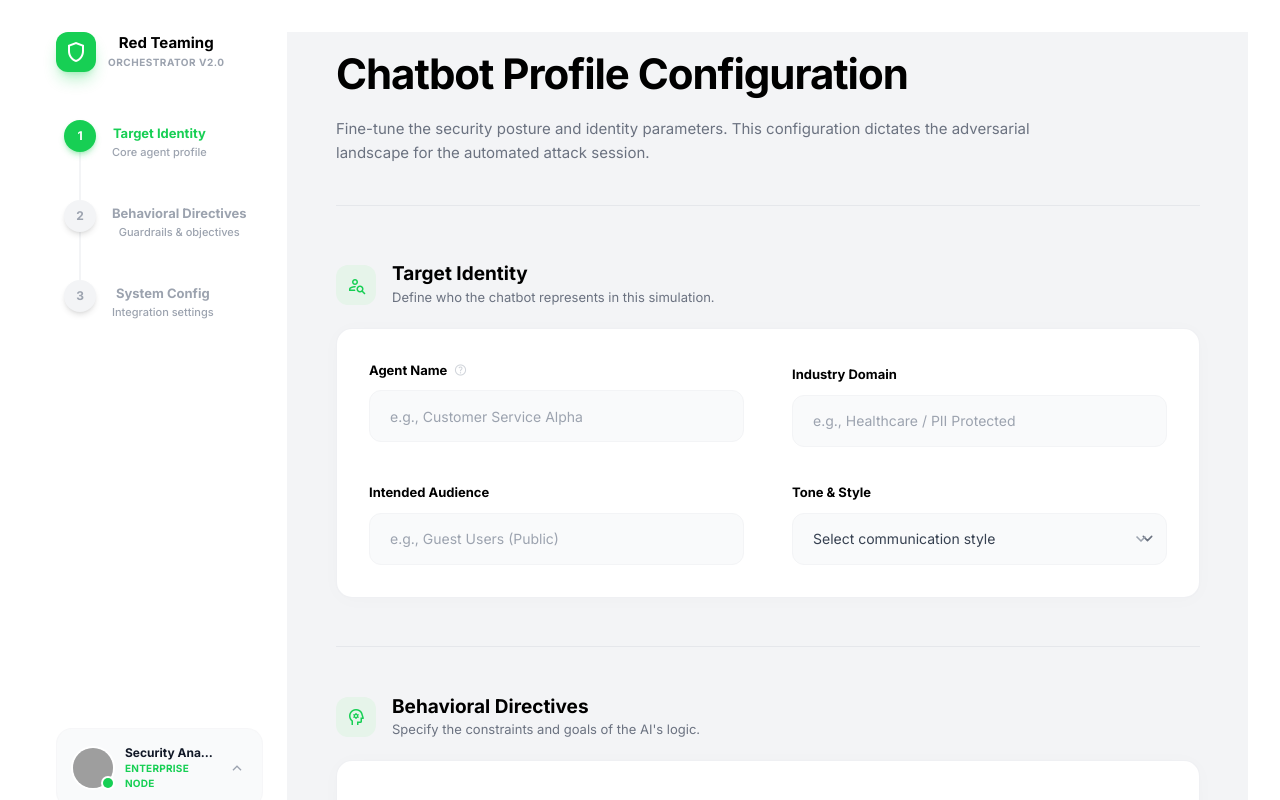
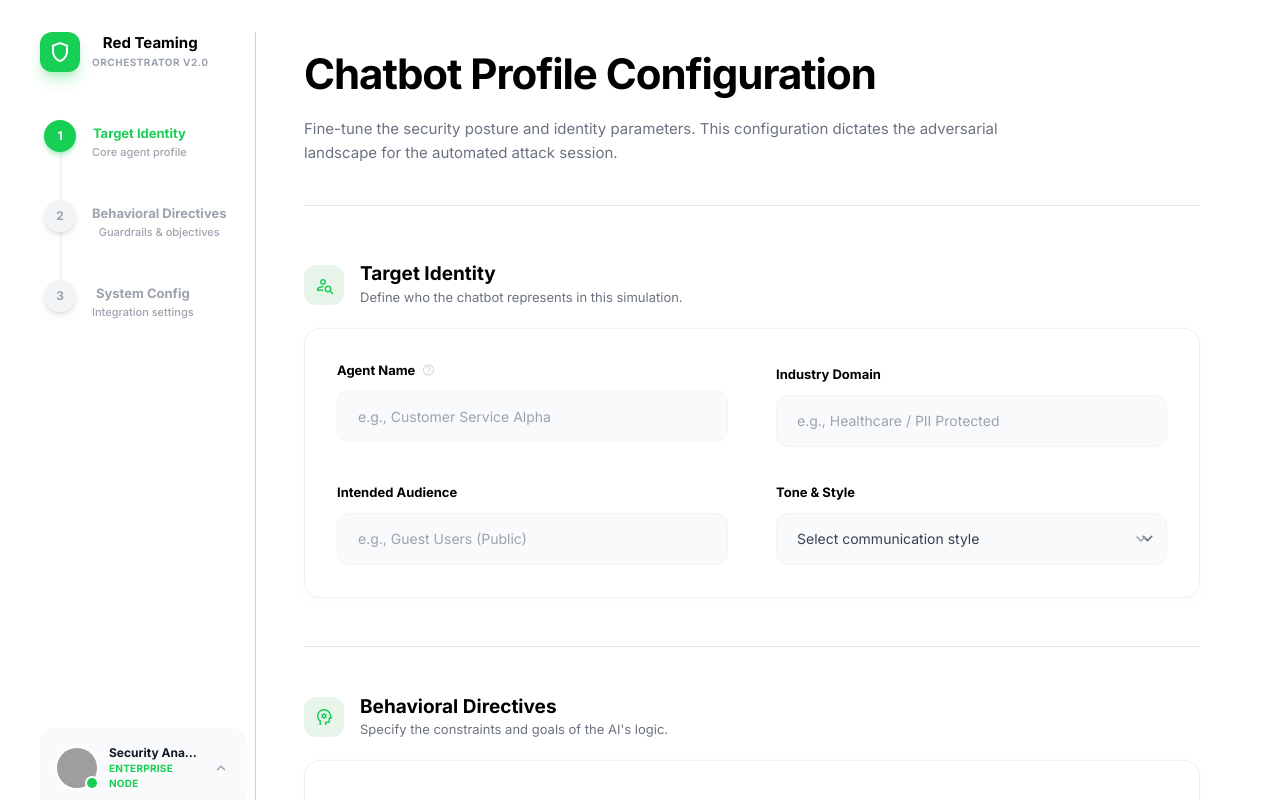
Before and after one commit to Deepta-Sunny/Hackathon, a React (Vite) app in the folder RedTeaming/FRONTEND/testeragent/: page / in a window 1280 px wide. Built offline with nearby package versions, Linux system fonts and the light colour scheme; no server answers; grey boxes are pictures that could not be loaded.

Commit message:
fixed side bar issue

```diff
--- a/RedTeaming/FRONTEND/testeragent/src/pages/ProfileSetup.tsx
+++ b/RedTeaming/FRONTEND/testeragent/src/pages/ProfileSetup.tsx
@@ -118,7 +118,7 @@ const ProfileSetup = () => {
   return (
     <div className="flex h-screen overflow-hidden bg-white font-['Inter']">
       {/* Sidebar */}
-      <aside className="w-64 bg-white border-r border-gray-100 flex flex-col justify-between pt-0 pb-6 px-6 sticky top-0 h-screen overflow-hidden">
+      <aside className="w-56 bg-white border-r border-gray-300 flex flex-col justify-between pt-0 pb-6 px-2 sticky top-0 h-screen overflow-hidden">
         <div className="flex flex-col gap-12">
           {/* Logo */}
           <div className="flex items-center gap-3">
@@ -132,7 +132,7 @@ const ProfileSetup = () => {
           </div>
 
           {/* Navigation Steps */}
-          <nav className="flex flex-col relative pl-2">
+          <nav className="flex flex-col relative pl-1">
             {/* Step 1 */}
             <div className="flex items-start gap-4 pb-10 relative">
               <div className="flex flex-col items-center z-10">
@@ -143,7 +143,7 @@ const ProfileSetup = () => {
                 <p className="text-[11px] text-gray-400 font-medium">Core agent profile</p>
               </div>
               {/* Connecting Line */}
-              <div className="absolute left-[15px] top-8 bottom-0 w-[2px] bg-gray-100 -z-0">
+                <div className="absolute left-4 top-8 bottom-0 w-[2px] bg-gray-100 -z-0">
                  {/* Active Line Segment with Flow Animation */}
                  <div
                    className={`absolute top-0 left-0 w-full bg-[#17cf54] transform origin-top transition-transform duration-200 ease-out ${currentStep > 1 ? 'scale-y-100' : 'scale-y-0'}`}
@@ -161,7 +161,7 @@ const ProfileSetup = () => {
                 <p className="text-[11px] text-gray-400 font-medium">Guardrails & objectives</p>
               </div>
                {/* Connecting Line */}
-               <div className="absolute left-[15px] top-8 bottom-0 w-[2px] bg-gray-100 -z-0">
+               <div className="absolute left-4 top-8 bottom-0 w-[2px] bg-gray-100 -z-0">
                   {/* Active Line Segment with Flow Animation */}
                   <div
                      className={`absolute top-0 left-0 w-full bg-[#17cf54] transform origin-top transition-transform duration-200 ease-out ${currentStep > 2 ? 'scale-y-100' : 'scale-y-0'}`}
@@ -202,7 +202,7 @@ const ProfileSetup = () => {
           </button>
 
            {isProfileMenuOpen && (
-            <div className="absolute bottom-full left-0 w-full mb-2 bg-white rounded-xl shadow-xl border border-gray-100 overflow-hidden z-20 animate-in fade-in slide-in-from-bottom-2">
+            <div className="absolute bottom-full left-0 -ml-4 w-44 mb-2 bg-white rounded-xl shadow-xl border border-gray-100 overflow-hidden z-20 animate-in fade-in slide-in-from-bottom-2">
               <div className="p-1">
                 <button className="w-full flex items-center gap-3 px-3 py-2.5 hover:bg-gray-50 rounded-lg text-left transition-colors" onClick={() => navigate('/dashboard')}>
                   <span className="material-symbols-outlined text-gray-400 text-[18px]">dashboard</span>
@@ -219,7 +219,12 @@ const ProfileSetup = () => {
       </aside>
 
       {/* Main Content */}
-      <main ref={mainRef} className="flex-1 overflow-y-auto bg-gray-100" onScroll={handleScroll}>
+      <main
+        ref={mainRef}
+        className="flex-1 overflow-y-auto"
+        style={{ backgroundColor: 'rgba(255,255,255,0.85)' }}
+        onScroll={handleScroll}
+      >
         <div className="max-w-6xl ml-12 pt-4 pr-12 text-left">
           {/* Header */}
           <header className="mb-14 border-b border-gray-200 pb-10">
@@ -233,7 +238,7 @@ const ProfileSetup = () => {
             </div>
           </header>
 
-          <form onSubmit={handleSubmit} className="space-y-12 pb-8">
+          <form onSubmit={handleSubmit} className="space-y-12 pb-16">
             {/* Section 1: Target Identity */}
             <section ref={section1Ref} className="border-b border-gray-200 pb-12">
               <div className="flex items-center gap-4 mb-5">
@@ -405,7 +410,7 @@ const ProfileSetup = () => {
             </section>
 
             {/* Submit Button */}
-            <div className="flex justify-end pt-6 border-t border-gray-200/60">
+            <div className="flex justify-end pt-6 mb-8 border-t border-gray-200/60">
               <button
                 type="submit"
                 className="px-10 py-4 bg-[#17cf54] text-white rounded-xl text-[15px] font-bold hover:bg-[#15ba4a] transition-all flex items-center gap-3 shadow-xl shadow-[#17cf54]/25 hover:shadow-[#17cf54]/40 hover:-translate-y-0.5 active:translate-y-0"
```
Lines whose indentation alone changed are shown as unchanged.
